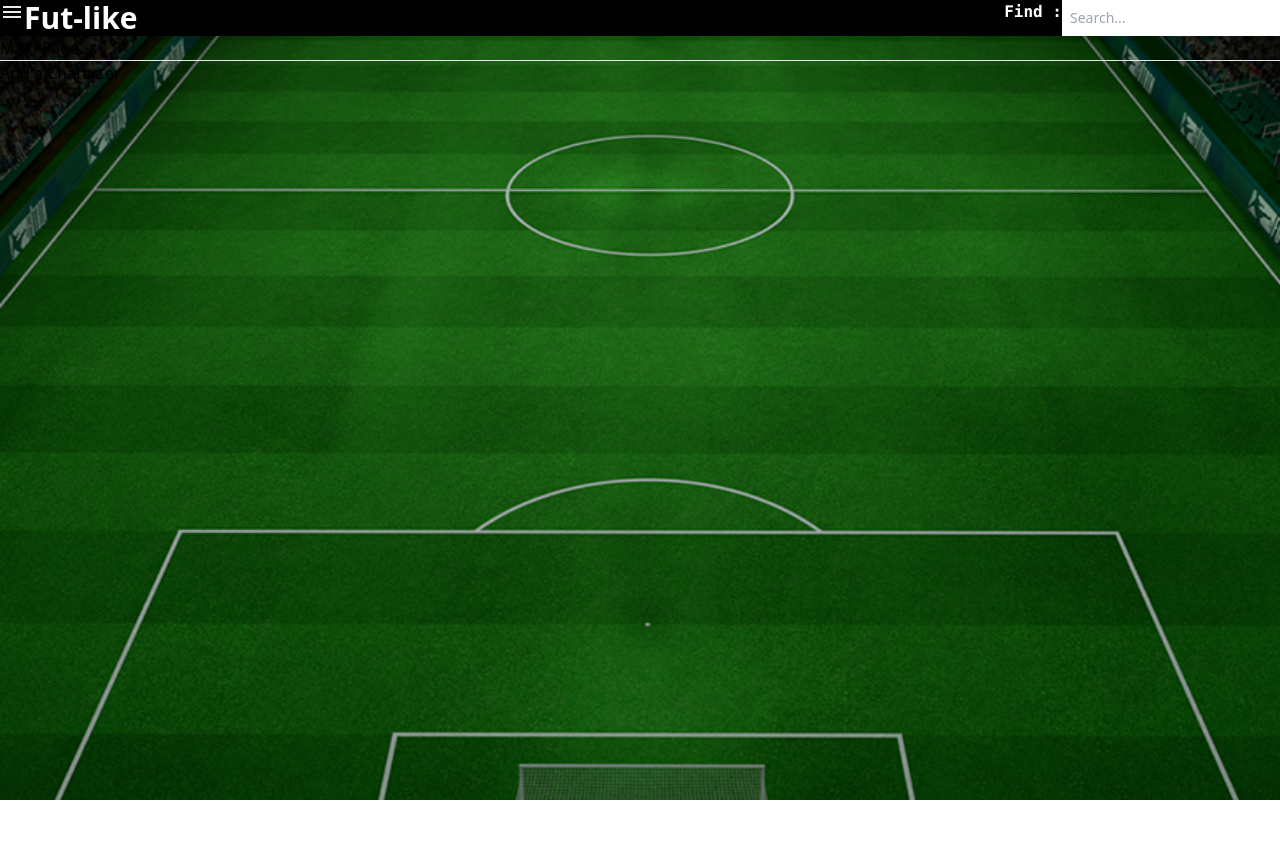
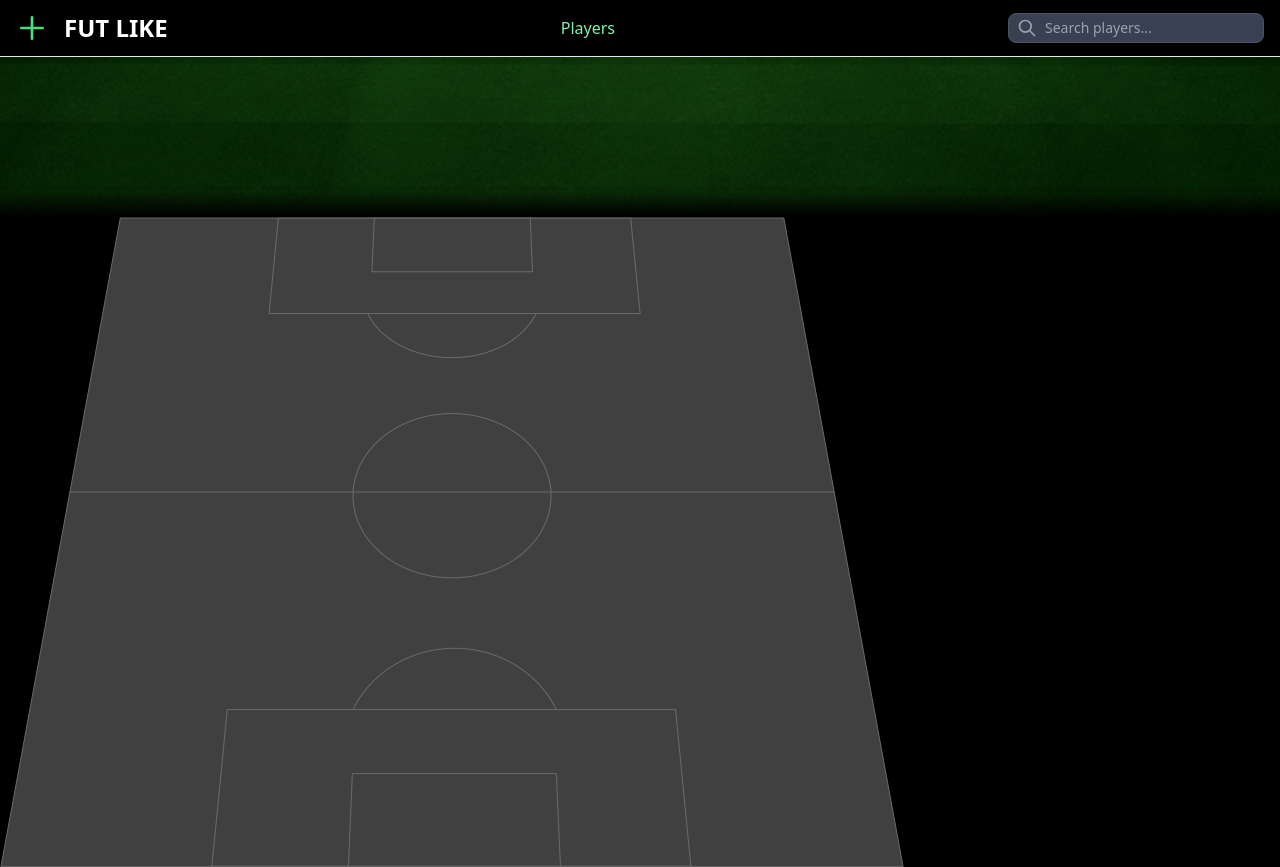
Before and after one commit to Achraf622-cpu/FUT, a website: page index.html in a window 1280 px wide. Before the commit the page ends 800 px from the top, so only its background shows below. Drawn offline with nearby package versions, Linux system fonts and the light colour scheme.

Commit message:
scratch whatever that was this one is way better
Added the bg that blends into darkness and a better header with better style also the small field where the players would be

```diff
--- a/index.html
+++ b/index.html
@@ -3,39 +3,58 @@
 <head>
   <meta charset="UTF-8">
   <meta name="viewport" content="width=device-width, initial-scale=1.0">
-  <title>Tailwind Setup</title>
-  <link href="./output.css" rel="stylesheet">
+  <title>Blended Background</title>
+  <script src="https://cdn.tailwindcss.com"></script>
+  <style>
+    .blended-bg {
+      background: linear-gradient(to bottom, rgba(0, 0, 0, 0) 80%, black 100%), url('src/https___cdn.webp');
+      background-size: cover;
+      background-position: center;
+      background-repeat: no-repeat;
+      height: 20vh;
+    }
+  </style>
 </head>
-<body>
+<body class="bg-black text-white">
 
-    <body class="relative bg-fixed bg-cover bg-center h-screen" style="background-image: url('src/https___cdn.webp');">
-        <header class="bg-black">
-            <div class="flex justify-between">
-                <div class="flex text-3xl">
-                <svg xmlns="http://www.w3.org/2000/svg" height="24px" viewBox="0 -960 960 960" width="24px" fill="#e8eaed"><path d="M120-240v-80h720v80H120Zm0-200v-80h720v80H120Zm0-200v-80h720v80H120Z"/></svg>
-                <h1 class="font-bold text-white"> Fut-like </h1>
+
+  <header class="bg-black text-white">
+    <div class="flex items-center justify-between px-4 py-3 max-w-7xl mx-auto ">
+
+      <div class="flex items-center space-x-4">
+        <svg class="w-8 h-8 text-green-400" xmlns="http://www.w3.org/2000/svg" fill="none" viewBox="0 0 24 24" stroke="currentColor">
+          <path stroke-linecap="round" stroke-linejoin="round" stroke-width="2" d="M12 4V20M4 12H20" />
+        </svg>
+        <h1 class="text-2xl font-bold">FUT LIKE</h1>
       </div>
-                <div class="flex">
-                <label class="block font-semibold mb-2 font-mono text-white" for="task-title">Find : </label>
+      <nav class="flex space-x-6">
+        <a href="#" class="text-green-300 hover:text-white transition">Players</a>
+      </nav>
+      <div class="relative w-64">
+        <div class="flex items-center bg-gray-700 border border-gray-600 rounded-lg shadow-md">
+          <svg class="w-5 h-5 text-gray-400 ml-2" xmlns="http://www.w3.org/2000/svg" fill="none" viewBox="0 0 24 24" stroke="currentColor">
+            <path stroke-linecap="round" stroke-linejoin="round" stroke-width="2" d="M21 21l-6-6m2-5a7 7 0 11-14 0 7 7 0 0114 0z" />
+          </svg>
           <input
             type="text"
-                placeholder="Search..."
-                class="flex-1 px-2 py-1 border-none outline-none focus:ring-0 text-gray-700 text-sm"
-                <svg class="size-0" xmlns="http://www.w3.org/2000/svg" height="24px" viewBox="0 -960 960 960" width="24px" fill="#e8eaed"><path d="M234-276q51-39 114-61.5T480-360q69 0 132 22.5T726-276q35-41 54.5-93T800-480q0-133-93.5-226.5T480-800q-133 0-226.5 93.5T160-480q0 59 19.5 111t54.5 93Zm246-164q-59 0-99.5-40.5T340-580q0-59 40.5-99.5T480-720q59 0 99.5 40.5T620-580q0 59-40.5 99.5T480-440Zm0 360q-83 0-156-31.5T197-197q-54-54-85.5-127T80-480q0-83 31.5-156T197-763q54-54 127-85.5T480-880q83 0 156 31.5T763-763q54 54 85.5 127T880-480q0 83-31.5 156T763-197q-54 54-127 85.5T480-80Zm0-80q53 0 100-15.5t86-44.5q-39-29-86-44.5T480-280q-53 0-100 15.5T294-220q39 29 86 44.5T480-160Zm0-360q26 0 43-17t17-43q0-26-17-43t-43-17q-26 0-43 17t-17 43q0 26 17 43t43 17Zm0-60Zm0 360Z"/></svg>
+            placeholder="Search players..."
+            class="flex-1 px-2 py-1 bg-transparent text-gray-300 placeholder-gray-400 focus:outline-none text-sm"
+          />
         </div>
       </div>
+    </div>
+    <hr>
   </header>
+  <div class="blended-bg opacity-55"> </div>
 
-        <section class="grid gird-cols-[50px_1fr_1fr]">
   <div>
-               <h2>Main Page</h2>
-               <hr>
-               <h2>Add a Character</h2>
+    <img src="src/field-bg.png" alt="">
   </div>
-         <div class>
 
-        </div>
-        </section>
+
+
+
+
 
 
 </body>
```
Also changed, not shown: output.css. Lines whose indentation alone changed are shown as unchanged.
